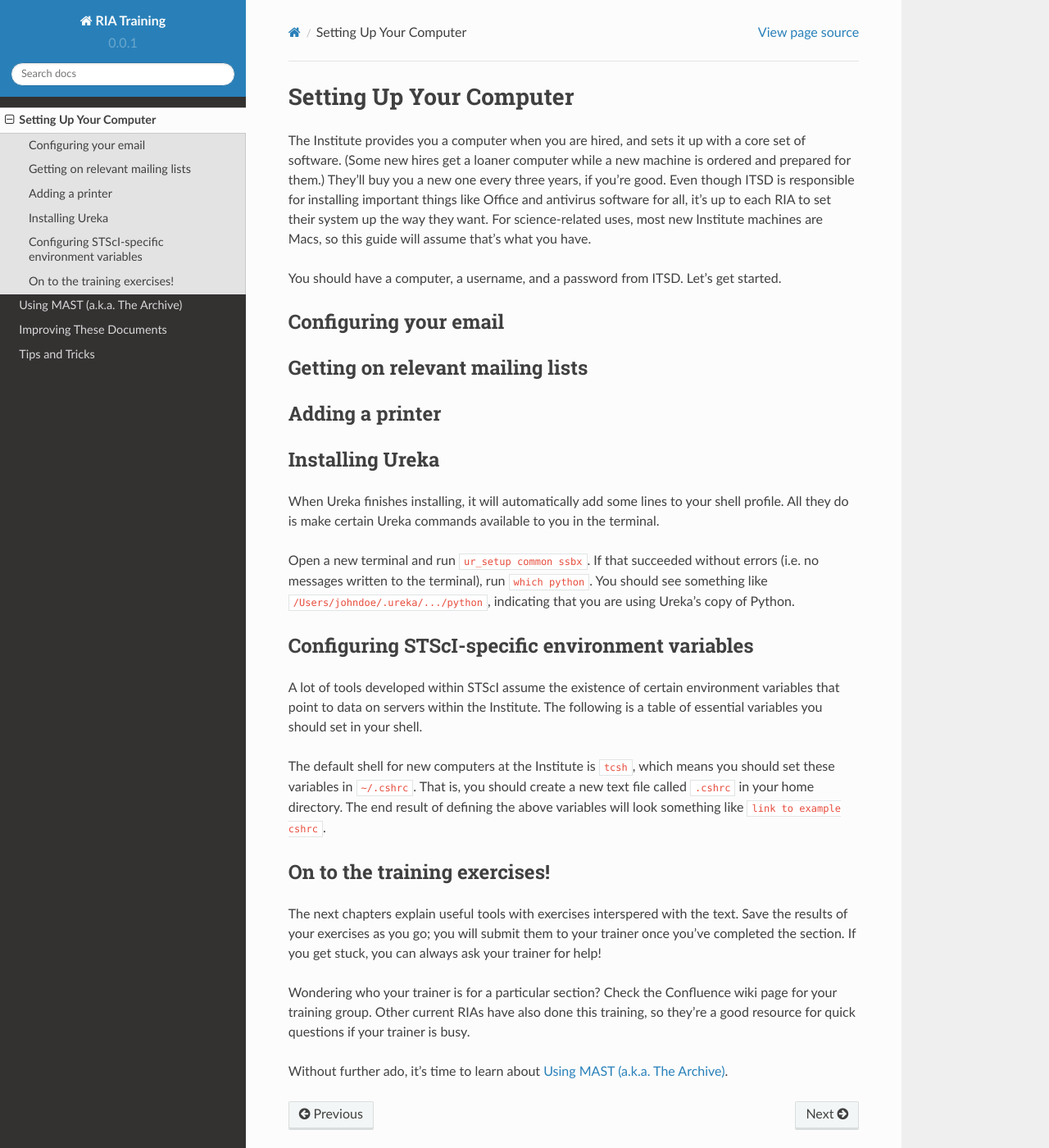
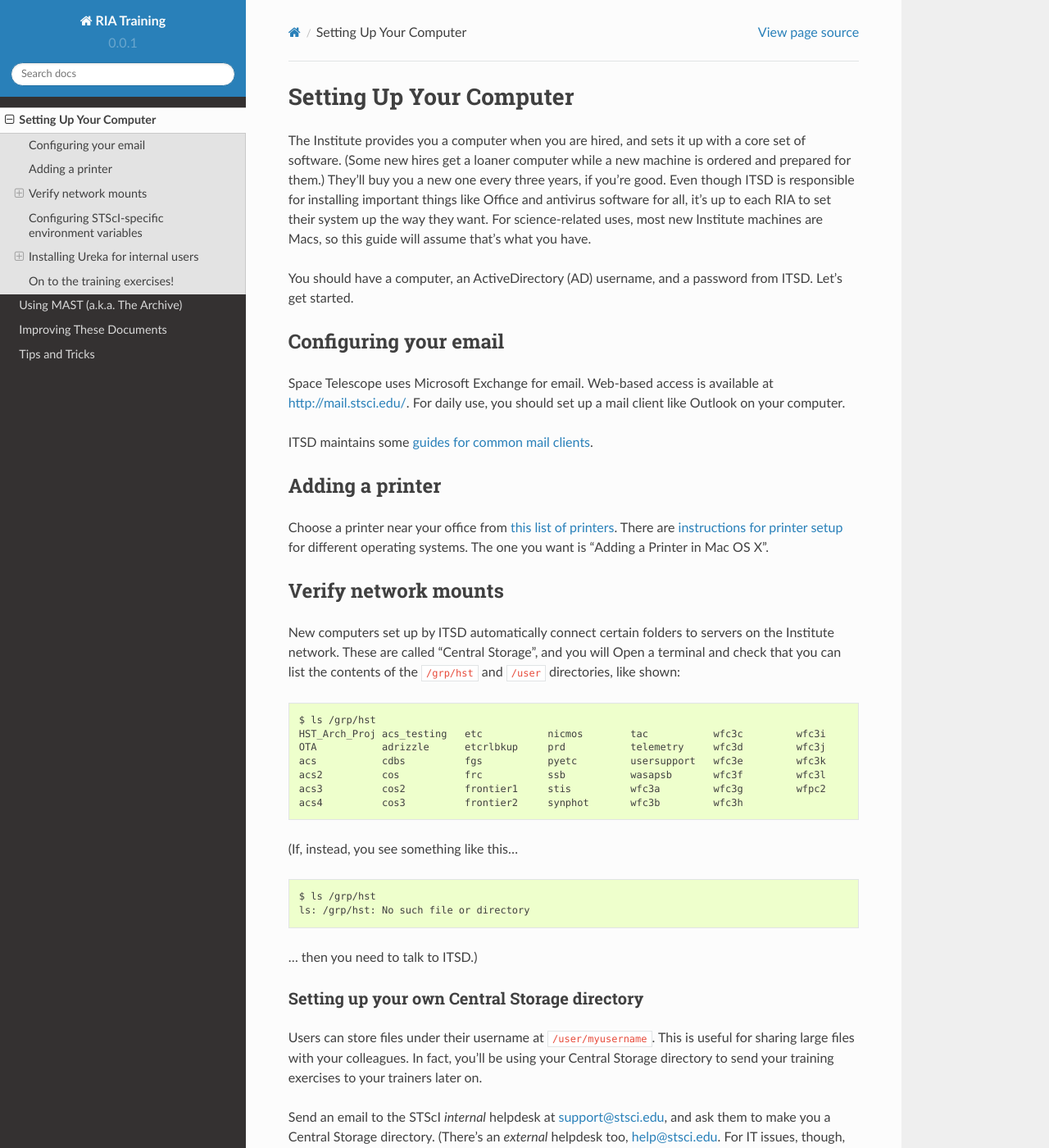
Before and after one commit to staceybright/training-library, a Sphinx documentation site: the page built from source/computer_setup.rst, in a window 1280 px wide and 1400 px high. Shown: the whole window at 82% size. Built offline with Sphinx 7.4.7 and the Read the Docs theme 2.0.0, drawn with Linux system fonts in a browser that asks for light colours; some of the changed text lies outside the part shown.

Commit message:
Transcribing the computer setup guide

```diff
--- a/source/computer_setup.rst
+++ b/source/computer_setup.rst
@@ -4,35 +4,93 @@
 
 The Institute provides you a computer when you are hired, and sets it up with a core set of software. (Some new hires get a loaner computer while a new machine is ordered and prepared for them.) They'll buy you a new one every three years, if you're good. Even though ITSD is responsible for installing important things like Office and antivirus software for all, it's up to each RIA to set their system up the way they want. For science-related uses, most new Institute machines are Macs, so this guide will assume that's what you have.
 
-You should have a computer, a username, and a password from ITSD. Let's get started.
+You should have a computer, an ActiveDirectory (AD) username, and a password from ITSD. Let's get started.
 
 Configuring your email
------------------------
+=======================
 
-Getting on relevant mailing lists
-----------------------------------
+Space Telescope uses Microsoft Exchange for email. Web-based access is available at http://mail.stsci.edu/. For daily use, you should set up a mail client like Outlook on your computer.
+
+ITSD maintains some `guides for common mail clients <http://www.stsci.edu/institute/itsd/collaboration/exchange/clients>`_.
 
 Adding a printer
------------------
+=================
 
-Installing Ureka
------------------
+Choose a printer near your office from `this list of printers <http://www.stsci.edu/institute/itsd/hardware/printers/printerlocs/printerlocations>`_. There are `instructions for printer setup <http://www.stsci.edu/institute/itsd/hardware/printers>`_ for different operating systems. The one you want is "Adding a Printer in Mac OS X".
 
-When Ureka finishes installing, it will automatically add some lines to your shell profile. All they do is make certain Ureka commands available to you in the terminal.
+Verify network mounts
+======================
 
-Open a new terminal and run ``ur_setup common ssbx``. If that succeeded without errors (i.e. no messages written to the terminal), run ``which python``. You should see something like ``/Users/johndoe/.ureka/.../python``, indicating that you are using Ureka's copy of Python.
+New computers set up by ITSD automatically connect certain folders to servers on the Institute network. These are called "Central Storage", and you will  Open a terminal and check that you can list the contents of the ``/grp/hst`` and ``/user`` directories, like shown::
+
+    $ ls /grp/hst
+    HST_Arch_Proj acs_testing   etc           nicmos        tac           wfc3c         wfc3i
+    OTA           adrizzle      etcrlbkup     prd           telemetry     wfc3d         wfc3j
+    acs           cdbs          fgs           pyetc         usersupport   wfc3e         wfc3k
+    acs2          cos           frc           ssb           wasapsb       wfc3f         wfc3l
+    acs3          cos2          frontier1     stis          wfc3a         wfc3g         wfpc2
+    acs4          cos3          frontier2     synphot       wfc3b         wfc3h
+
+(If, instead, you see something like this... ::
+
+    $ ls /grp/hst
+    ls: /grp/hst: No such file or directory
+
+... then you need to talk to ITSD.)
+
+Setting up your own Central Storage directory
+------------------------------------------
+
+Users can store files under their username at ``/user/myusername``. This is useful for sharing large files with your colleagues. In fact, you'll be using your Central Storage directory to send your training exercises to your trainers later on.
+
+Send an email to the STScI *internal* helpdesk at support@stsci.edu, and ask them to make you a Central Storage directory. (There's an *external* helpdesk too, help@stsci.edu. For IT issues, though, you want the internal one.)
+
+Configuring STScI-specific environment variables
+=================================================
+
+A lot of tools developed within STScI assume the existence of certain environment variables that point to data on servers within the Institute. The default shell for new computers at the Institute is ``tcsh``, which means you should set these variables in the file ``.cshrc`` in your home directory.
+
+Here is an example ``.cshrc``::
+
+    # Paths and stuff for accessing CDBS stuff
+    # For WFC3
+    setenv iref /grp/hst/cdbs/iref/
+    # For ACS
+    setenv jref /grp/hst/cdbs/jref/
+    setenv jtab /grp/hst/cdbs/jtab/
+    # For COS
+    setenv lref /grp/hst/cdbs/lref/
+    # For STIS
+    setenv oref /grp/hst/cdbs/oref/
+    setenv otab /grp/hst/cdbs/otab/
+    setenv crrefer /grp/hst/cdbs/
+    setenv mtab /grp/hst/cdbs/mtab/
+
+As you may have guessed, setting variables in ``tcsh`` takes the form of ``setenv NAMEOFVAR /value/for/var``.
+
+To check that your changes have taken effect, open a **new terminal window** and type ``echo $mtab``. You should see the value for ``mtab`` from above printed out in the terminal.
+
+Installing Ureka for internal users
+====================================
+
+The Institute's Science Software Branch distributes a package containing all of the essentials for scientific computing for astronomy. The version for outside users is called Ureka (you may have it on your home computer), but we use a special version of Ureka internally. Like Ureka, this package includes all the usual suspects: Python, IRAF, PyRAF, IPython + the IPython Notebook, NumPy, SciPy, matplotlib, ds9, etc. For more information, consult the `complete list <http://ssb.stsci.edu/ssbx/docs/components.html>`_ (or the `SSBREL complete list <http://ssb.stsci.edu/ssbrel/docs/components.html>`_).
+
+There are three release channels of the SSB IRAF + Python distribution: SSBDEV, SSBX, and SSBREL. SSBDEV is updated nightly, SSBX weekly, and SSBREL infrequently as it is the most stable option.
+
+You can read the `installation instructions <http://ssb.stsci.edu/ssb_software.shtml#install_yourself>`_, but they're short enough to be reproduced here. Open a terminal and run::
+
+    curl -O http://ssb.stsci.edu/ssb_installer
+    sh ssb_installer
+
+Caveats for ``ur_update``
+--------------------------
+
+SSBREL cannot be updated with ``ur_update``. Even on ``SSBX`` and ``SSBDEV``, ``ur_update`` only updates parts of the Ureka install. (TODO: which?)
 
 
 
-Configuring STScI-specific environment variables
--------------------------------------------------
-
-A lot of tools developed within STScI assume the existence of certain environment variables that point to data on servers within the Institute. The following is a table of essential variables you should set in your shell.
-
-The default shell for new computers at the Institute is ``tcsh``, which means you should set these variables in ``~/.cshrc``. That is, you should create a new text file called ``.cshrc`` in your home directory. The end result of defining the above variables will look something like ``link to example cshrc``.
-
 On to the training exercises!
---------------------------------
+================================
 
 The next chapters explain useful tools with exercises interspered with the text. Save the results of your exercises as you go; you will submit them to your trainer once you've completed the section. If you get stuck, you can always ask your trainer for help!
 
--- a/source/conf.py
+++ b/source/conf.py
@@ -211,8 +211,8 @@
 # (source start file, target name, title,
 #  author, documentclass [howto, manual, or own class]).
 latex_documents = [
-  ('index', 'RIATraining.tex', u'RIA Training Documentation',
-   u'The RIA Branch', 'manual'),
+  ('index', 'RIATraining.tex', u'RIA Training Documentation', u'The RIA Branch', 'manual'),
+  ('computer_setup', 'computer_setup.tex', u'RIA Training: Computer Setup', u'Space Telescope Science Institute (internal use only)', 'howto'),
 ]
 
 # The name of an image file (relative to this directory) to place at the top of
```
